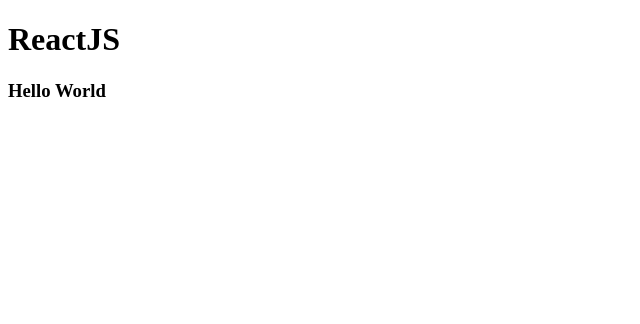
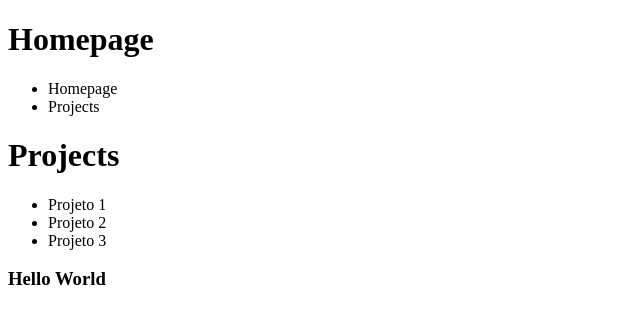
Before and after one commit to raszanin/estudo-react-frontend, a React app: page / in a window 1280 px wide. Shown: the top 324 px of the page, without its empty margins (0-640 px from the left). Built offline with nearby package versions, Linux system fonts and the light colour scheme.

Commit message:
Propriedade

```diff
--- a/src/App.js
+++ b/src/App.js
@@ -1,10 +1,30 @@
 import React from 'react';
 import Header from './components/Header';
+
+/**
+ * Componentes
+ * Propriedades
+ * Estado
+ */
 
 function App() {
   return (
     <>
-      <Header />
+      <Header title='Homepage'>
+        <ul>
+          <li>Homepage</li>
+          <li>Projects</li>
+        </ul>
+      </Header>
+
+      <Header title='Projects'>
+        <ul>
+          <li>Projeto 1</li>
+          <li>Projeto 2</li>
+          <li>Projeto 3</li>
+        </ul>
+      </Header>
+
       <h3>Hello World</h3>
     </>
   )
--- a/src/components/Header.js
+++ b/src/components/Header.js
@@ -1,8 +1,11 @@
 import React from 'react';
 
-function Header() {
+function Header({ title, children }) {
   return (
-    <h1>ReactJS</h1>
+    <header>
+      <h1>{title}</h1>
+      {children}
+    </header>
   )
 }
 
```
